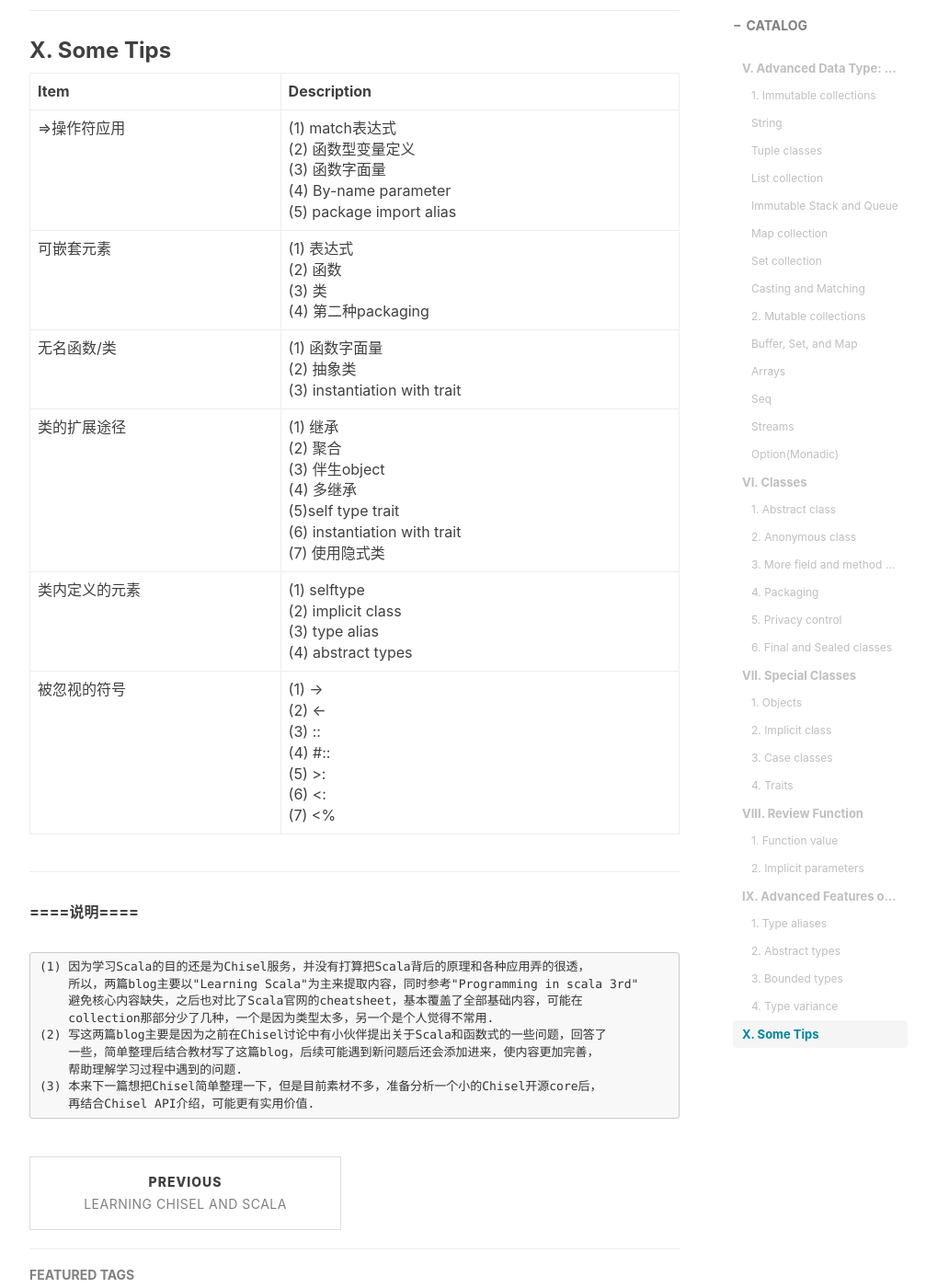
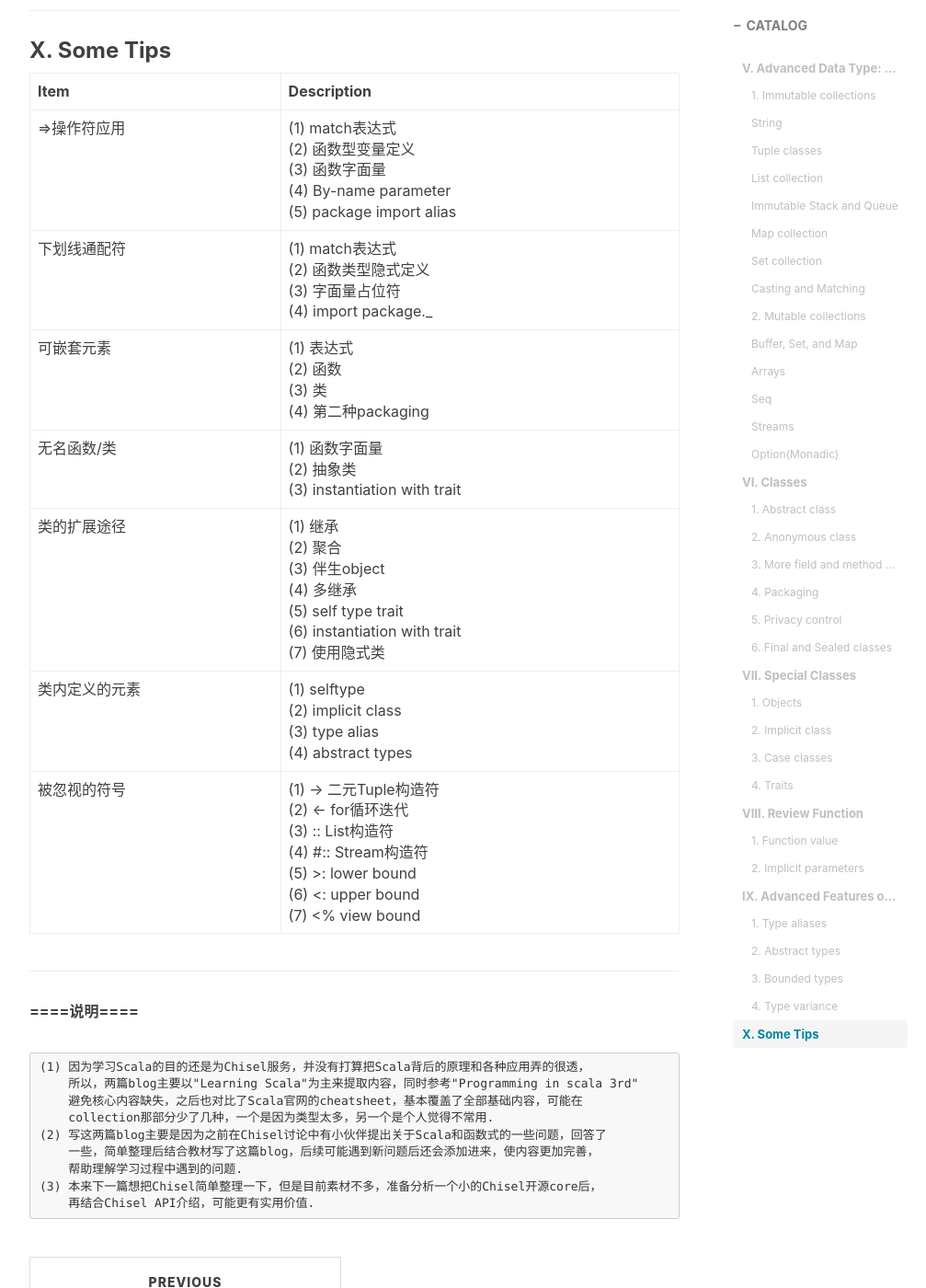
Before and after one commit to VVViy/VVViy.github.io, a Jekyll site: the page built from _posts/2018-12-13-Learning-Chisel-and-Scala-Part-II.md, in a window 1280 px wide and 1400 px high, scrolled down 46664 px. Shown: the whole window at 92% size, without its empty margins (233-1240 px from the left). Built offline with Jekyll 4.4.1, drawn with Linux system fonts in a browser that asks for light colours; nearby versions of some CDN libraries; comment, search, counter and statistics services are not loaded.

Commit message:
Update 2018-12-13-Learning-Chisel-and-Scala-Part-II.md

```diff
--- a/_posts/2018-12-13-Learning-Chisel-and-Scala-Part-II.md
+++ b/_posts/2018-12-13-Learning-Chisel-and-Scala-Part-II.md
@@ -1977,11 +1977,12 @@ scala> class Check[-A] { def check(a: A) = {} }
 | Item | Description |
 |------|-------------|
 | =>操作符应用| (1) match表达式 <br> (2) 函数型变量定义 <br> (3) 函数字面量 <br> (4) By-name parameter <br> (5) package import alias |
+| 下划线通配符 | (1) match表达式 <br> (2) 函数类型隐式定义 <br> (3) 字面量占位符 <br> (4) import package._ |
 | 可嵌套元素 | (1) 表达式 <br> (2) 函数 <br> (3) 类 <br> (4) 第二种packaging |
 | 无名函数/类 | (1) 函数字面量 <br> (2) 抽象类 <br> (3) instantiation with trait |
-| 类的扩展途径 | (1) 继承 <br> (2) 聚合 <br> (3) 伴生object <br> (4) 多继承 <br> (5)self type trait <br> (6) instantiation with trait <br> (7) 使用隐式类 |
+| 类的扩展途径 | (1) 继承 <br> (2) 聚合 <br> (3) 伴生object <br> (4) 多继承 <br> (5) self type trait <br> (6) instantiation with trait <br> (7) 使用隐式类 |
 | 类内定义的元素 | (1) selftype <br> (2) implicit class <br> (3) type alias <br> (4) abstract types |
-| 被忽视的符号 | (1) -> <br> (2) <- <br> (3) :: <br> (4) #:: <br> (5) >: <br> (6) <: <br> (7) <% |
+| 被忽视的符号 | (1) -> 二元Tuple构造符 <br> (2) <- for循环迭代 <br> (3) :: List构造符 <br> (4) #:: Stream构造符 <br> (5) >: lower bound <br> (6) <: upper bound <br> (7) <% view bound |
 
 ---
 
```
